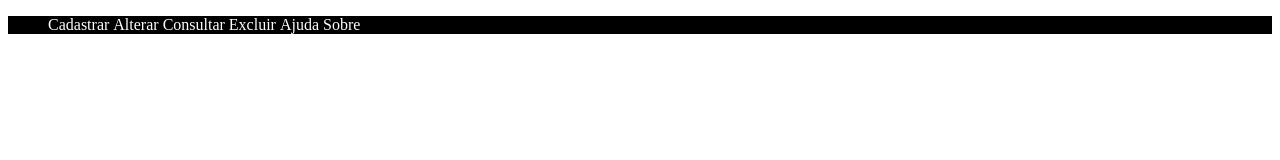
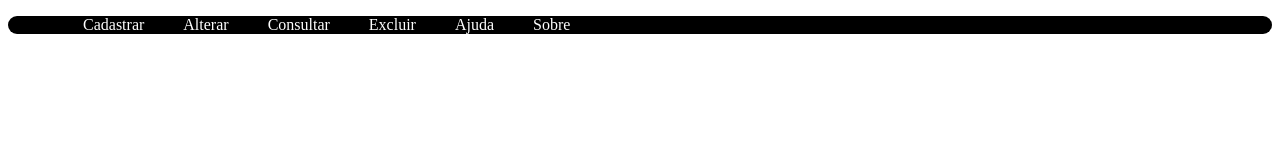
Before and after one commit to GuilhermeAntunesLeal/Menu, a plain HTML site: page Menu.html in a window 1280 px wide. Drawn offline with Linux system fonts and the light colour scheme.

Commit message:
Versão 3 - Deixei o treco redondo

```diff
--- a/Menu.html
+++ b/Menu.html
@@ -8,11 +8,12 @@
     ul{
       background-color: black;
       height: 100;
-
+      border-radius: 15px;
     }
     li{
       display: inline;
       color: white;
+      padding-left: 35px;
     }
 
 
```
